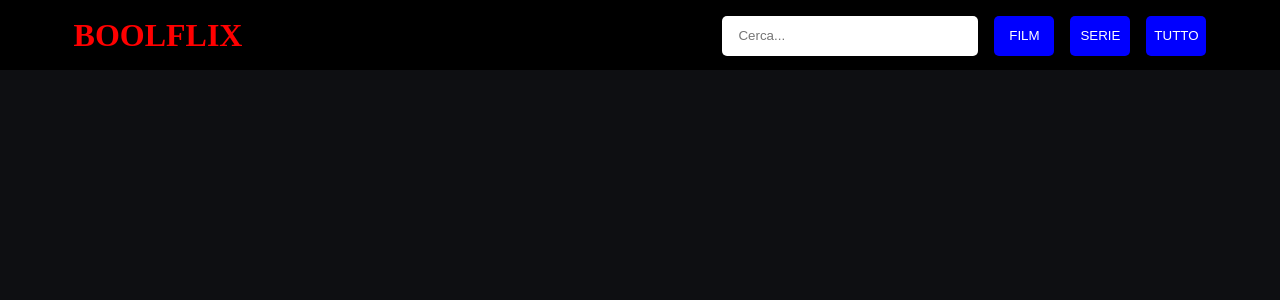
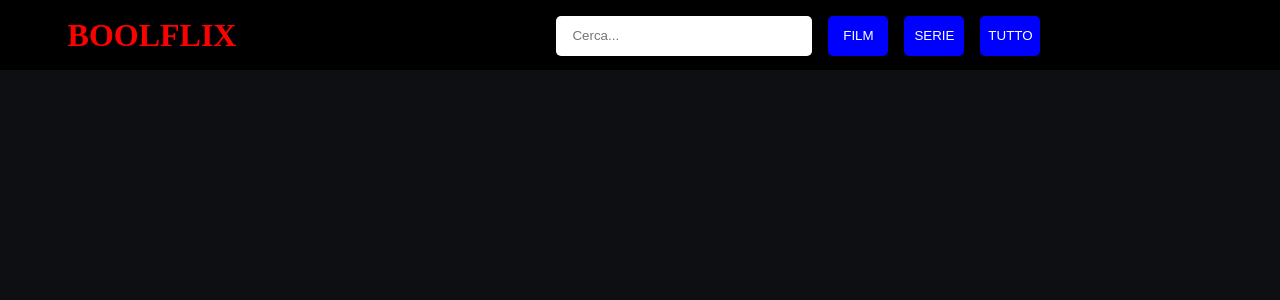
Before and after one commit to Ariton-Cosmin/vue-boolflix, a Vue app: page / in a window 1280 px wide. Shown: the top 300 px of the page. Built offline with nearby package versions, Linux system fonts and the light colour scheme.

Commit message:
head-second

```diff
--- a/src/components/Head.vue
+++ b/src/components/Head.vue
@@ -7,7 +7,7 @@
         <input v-model.trim="textSearch" type="text" placeholder="Cerca..." />
       </div>
 
-      <div>
+      <div class="button">
         <button
           @click="$emit('startSearch', { text: textSearch, type: 'movie' })"
         >
@@ -39,6 +39,8 @@ export default {
 
 <style lang="scss" scoped>
 header {
+  position: fixed;
+  width: 100%;
   height: 70px;
   background-color: black;
 }
@@ -49,12 +51,13 @@ header {
   line-height: 70px;
 
   h1 {
-    margin-right: 30rem;
+    margin-right: 10rem;
     color: red;
   }
 
   .input {
     width: 20%;
+    margin-left: 10rem;
 
     input {
       width: 100%;
@@ -65,6 +68,9 @@ header {
       outline-width: 0;
     }
   }
+
+  .button {
+    width: 25rem;
 
     button {
       width: 60px;
@@ -81,4 +87,5 @@ header {
       }
     }
   }
+}
 </style>
```
Lines whose indentation alone changed are shown as unchanged.
